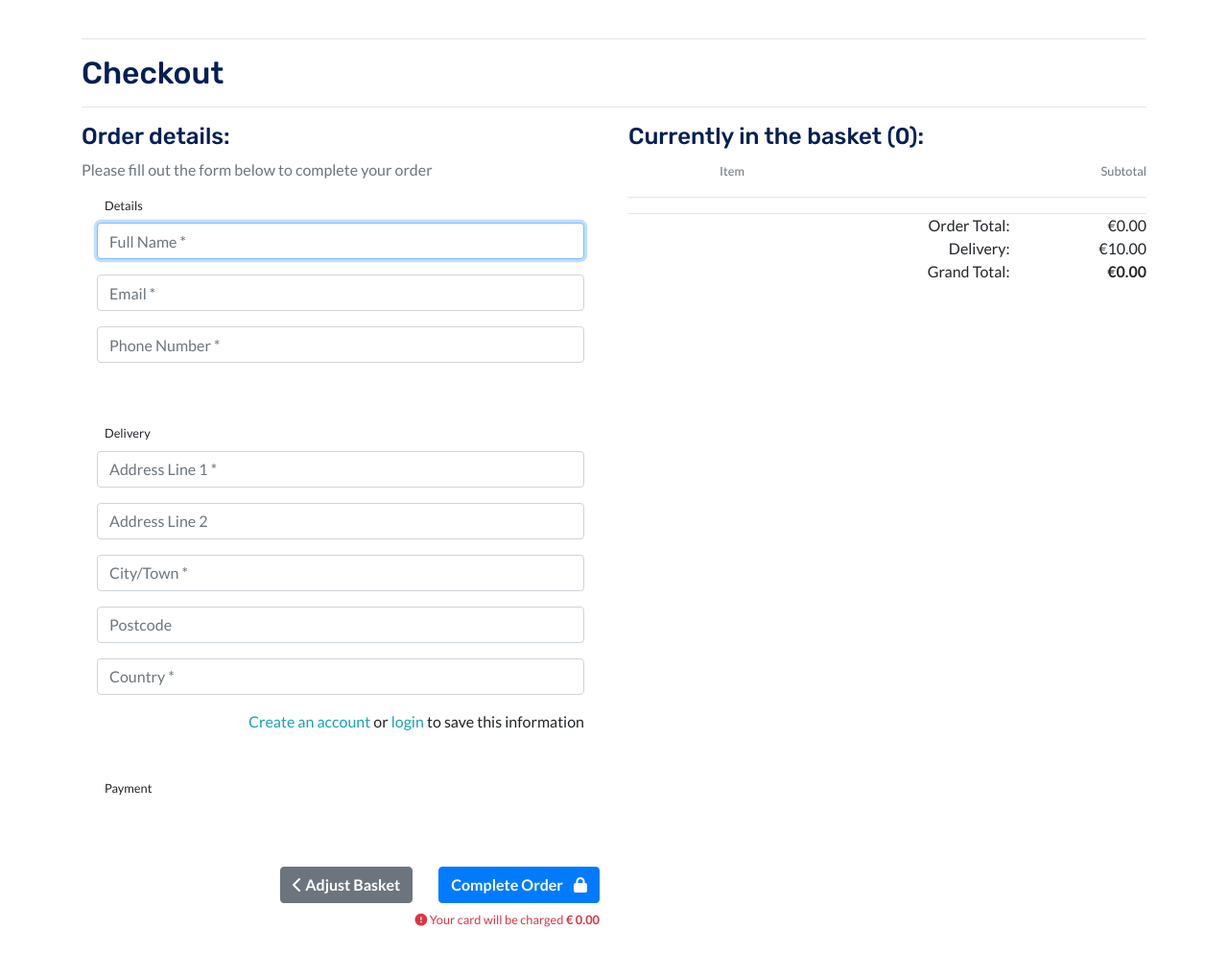
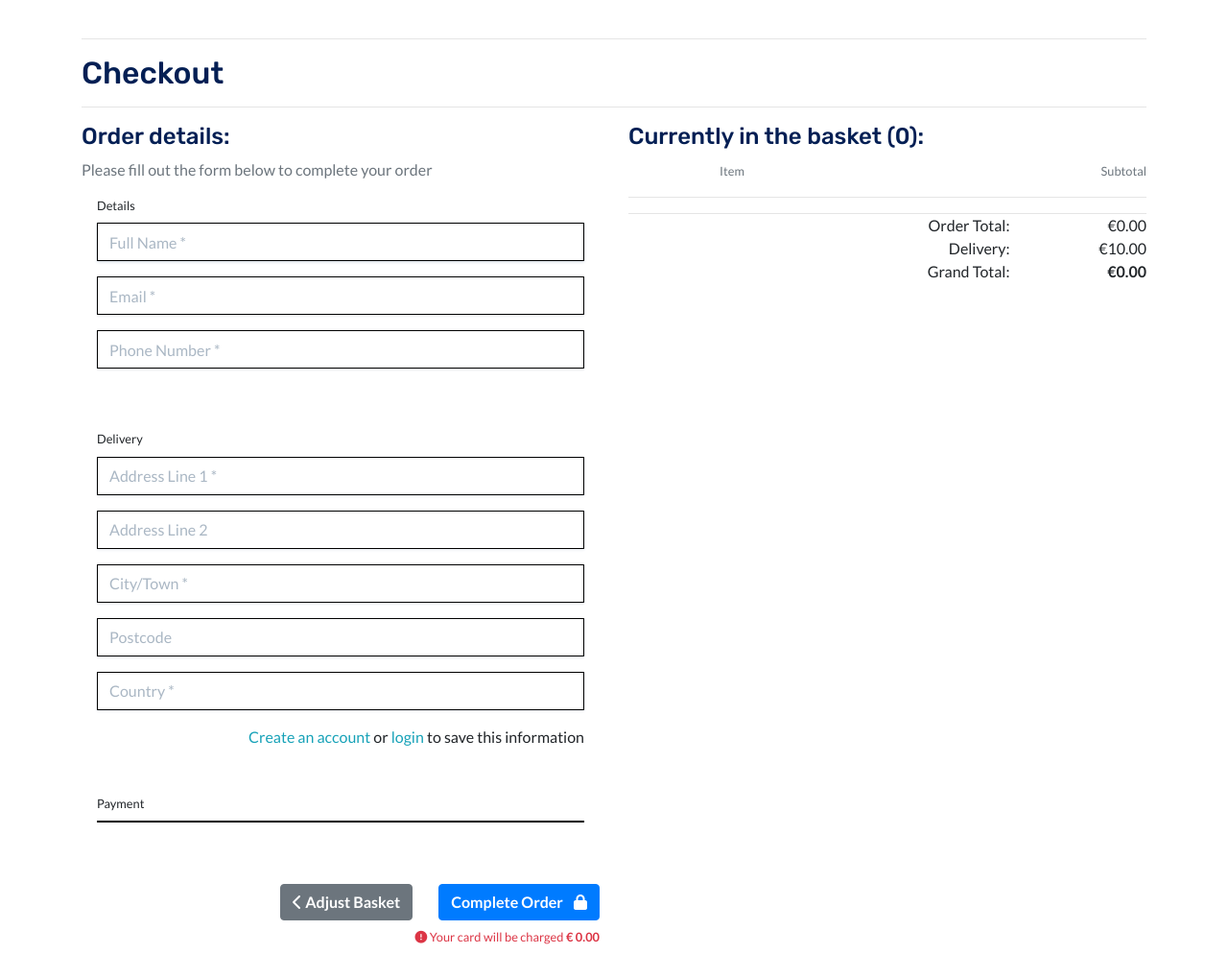
Before and after one commit to redlik/django_sportclub_m4, a Django app: template checkout/templates/checkout/checkout.html in a window 1280 px wide. Shown: the part 96-1090 px from the top of the page at 96% size. Before the commit the page ends 1062 px from the top, so only its background shows below. Run offline with Django 3.2, Linux system fonts and the light colour scheme; tables that the repository leaves empty hold one stand-in row (values such as "Sample post"); the template is opened without the code that fills it: values that come from a table or form of the project are taken from there, most other values are stand-ins (such as "Sample title", 1, 10 or a date in 2020); parts of the project's set-up code (start-up, migrations or seed data) failed here and were passed over; some libraries are stand-ins or nearby versions; some web fonts are replaced.

Commit message:
Stripe form installed on the checkout page, script works as expected

```diff
--- /dev/null
+++ b/checkout/static/checkout/css/checkout.css
@@ -0,0 +1,37 @@
+.StripeElement,
+.stripe-style-input {
+  box-sizing: border-box;
+  height: 40px;
+  padding: 10px 12px;
+  border: 1px solid transparent;
+  border-radius: 0px;
+  background-color: white;
+  box-shadow: 0 1px 3px 0 #e6ebf1;
+  -webkit-transition: box-shadow 150ms ease;
+  transition: box-shadow 150ms ease;
+}
+
+.StripeElement--focus,
+.stripe-style-input:focus,
+.stripe-style-input:active {
+  box-shadow: 0 1px 3px 0 #cfd7df;
+}
+
+.StripeElement--webkit-autofill {
+  background-color: #fefde5 !important;
+}
+
+.stripe-style-input::placeholder {
+    color: #aab7c4;
+}
+
+.fieldset-label {
+    position: relative;
+    right: .5rem;
+}
+
+#payment-form .form-control,
+#card-element {
+    color: #000;
+    border: 1px solid #000;
+}
--- a/checkout/templates/checkout/checkout.html
+++ b/checkout/templates/checkout/checkout.html
@@ -1,6 +1,10 @@
 {% extends "base.html" %}
 {% load static %}
 {% load basket_tools %}
+
+{% block extra_css %}
+    <link rel="stylesheet" href="{% static 'checkout/css/checkout.css' %}">
+{% endblock %}
 
 {% block title %}
     - Checkout
@@ -36,12 +40,15 @@
                         {{ order_form.country | as_crispy_field }}
                         <div class="form-check form-check-inline float-right mr-0">
                             {% if user.is_authenticated %}
-								<label class="form-check-label" for="id-save-info">Save this delivery information to my profile</label>
-                                <input class="form-check-input ml-2 mr-0" type="checkbox" id="id-save-info" name="save-info" checked>
+                                <label class="form-check-label" for="id-save-info">Save this delivery information to my
+                                    profile</label>
+                                <input class="form-check-input ml-2 mr-0" type="checkbox" id="id-save-info"
+                                       name="save-info" checked>
                             {% else %}
                                 <label class="form-check-label" for="id-save-info">
                                     <a class="text-info" href="{% url 'account_signup' %}">Create an account</a> or
-                                    <a class="text-info" href="{% url 'account_login' %}">login</a> to save this information
+                                    <a class="text-info" href="{% url 'account_login' %}">login</a> to save this
+                                    information
                                 </label>
                             {% endif %}
                         </div>
@@ -101,7 +108,8 @@
                         </div>
                         <div class="col-7">
                             <p class="my-0"><strong>{{ item.quantity }}x {{ item.product.name }}</strong></p>
-                            <p class="my-0 small">Size: {% if item.product.has_sizes %}{{ item.size|upper }}{% else %}N/A{% endif %}</p>
+                            <p class="my-0 small">Size:
+                                {% if item.product.has_sizes %}{{ item.size|upper }}{% else %}N/A{% endif %}</p>
                         </div>
                         <div class="col-3 text-right">
                             <p class="my-0 small text-muted">€{{ item.product.price | calc_subtotal:item.quantity }}</p>
@@ -125,3 +133,73 @@
         </div>
     </div>
 {% endblock %}
+
+{% block footer_scripts %}
+    <script>
+        var stripe = Stripe('{{ stripe_public_key }}');
+        var elements = stripe.elements();
+        var style = {
+            base: {
+                color: '#000',
+                fontFamily: '"Helvetica Neue", Helvetica, sans-serif',
+                fontSmoothing: 'antialiased',
+                fontSize: '16px',
+                '::placeholder': {
+                    color: '#aab7c4'
+                }
+            },
+            invalid: {
+                color: '#dc3545',
+                iconColor: '#dc3545'
+            }
+        };
+        var card = elements.create('card', {style: style});
+        card.mount('#card-element');
+
+        // Handle realtime validation errors on the card element
+        card.addEventListener('change', function (event) {
+            var errorDiv = document.getElementById('card-errors');
+            if (event.error) {
+                var html = `
+            <span class="icon" role="alert">
+                <i class="fas fa-times"></i>
+            </span>
+            <span>${event.error.message}</span>
+        `;
+                $(errorDiv).html(html);
+            } else {
+                errorDiv.textContent = '';
+            }
+        });
+
+        // Handle form submit
+        var form = document.getElementById('payment-form');
+
+        form.addEventListener('submit', function (ev) {
+            ev.preventDefault();
+            card.update({'disabled': true});
+            $('#submit-button').attr('disabled', true);
+            stripe.confirmCardPayment(clientSecret, {
+                payment_method: {
+                    card: card,
+                }
+            }).then(function (result) {
+                if (result.error) {
+                    var errorDiv = document.getElementById('card-errors');
+                    var html = `
+                <span class="icon" role="alert">
+                <i class="fas fa-times"></i>
+                </span>
+                <span>${result.error.message}</span>`;
+                    $(errorDiv).html(html);
+                    card.update({'disabled': false});
+                    $('#submit-button').attr('disabled', false);
+                } else {
+                    if (result.paymentIntent.status === 'succeeded') {
+                        form.submit();
+                    }
+                }
+            });
+        });
+    </script>
+{% endblock %}
```
Lines whose indentation alone changed are shown as unchanged.
